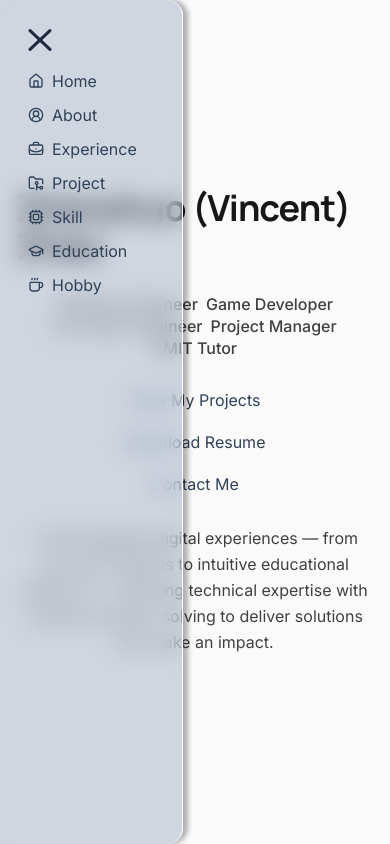
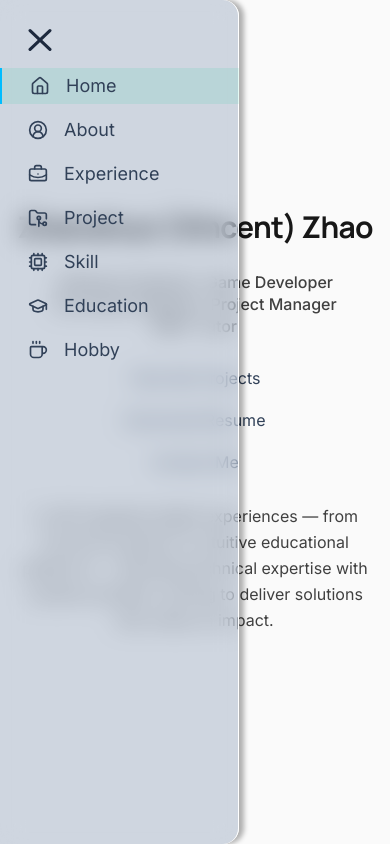
Before and after one commit to ZHENSHUO-ZHAO/portfolio, a React (Vite) app: page / in a window 390 px wide. Both pictures are taken after a click on the button "Open menu". Shown: the top 844 px of the page. Built offline with nearby package versions, Linux system fonts and the light colour scheme.

Commit message:
Added animation to the mobile router.

```diff
--- a/package.json
+++ b/package.json
@@ -4,7 +4,7 @@
   "version": "0.0.0",
   "type": "module",
   "scripts": {
-    "dev": "vite",
+    "dev": "vite --host",
     "build": "tsc -b && vite build",
     "lint": "eslint .",
     "preview": "vite preview"
--- a/src/App.tsx
+++ b/src/App.tsx
@@ -1,4 +1,4 @@
-import { Outlet } from "react-router";
+import { Outlet, useLocation } from "react-router";
 import MobileRouter from "./components/router/MobileRouter";
 import PcRouter from "./components/router/PcRouter";
 import {
@@ -32,6 +32,8 @@ const navList: RouterData = [
 ];
 
 function App() {
+  const location = useLocation();
+
   return (
     <div className="relative size-full flex flex-col justify-center items-center">
       <PcRouter routes={navList} />
--- a/src/components/router/MobileRouter.tsx
+++ b/src/components/router/MobileRouter.tsx
@@ -1,11 +1,13 @@
-import { useEffect, useState } from "react";
-import useMeasure, { type Size } from "../../hooks/measureHook";
+import { useEffect, useRef, useState } from "react";
+import useMeasure from "../../hooks/measureHook";
 import { NavLink } from "react-router";
 import type { RouterData } from "../../App";
+import { AnimatePresence, motion, stagger, type Variants } from "motion/react";
 
 export default function MobileRouter({ routes }: { routes: RouterData }) {
   const [isOpen, setIsOpen] = useState(false);
   const [ref, size] = useMeasure();
+  const toggleRef = useRef<HTMLButtonElement>(null);
 
   useEffect(() => {
     if (!isOpen) return;
@@ -20,12 +22,19 @@ export default function MobileRouter({ routes }: { routes: RouterData }) {
 
   const handleClick = () => {
     window.scrollTo({ top: 0, behavior: "instant" });
+    // Set the focus back to the toggle button when a NavLink is clicked. The aria-hidden of the nav element is set to true, while the focus in still on its child NavLink, which causes a Blocked aria-hidden warning from the browser. Hence, automatically shift the focus back to the toggle button to avoid this.
+    toggleRef.current?.focus();
     setIsOpen(false);
   };
 
   return (
-    <div className="fixed inset-0 lg:hidden">
-      <MenuToggle isOpen={isOpen} setIsOpen={setIsOpen} />
+    <motion.div
+      className="fixed inset-0 lg:hidden"
+      custom={size.height}
+      initial={false}
+      animate={isOpen ? "open" : "closed"}
+    >
+      <MenuToggle ref={toggleRef} isOpen={isOpen} setIsOpen={setIsOpen} />
       <aside ref={ref} className="absolute inset-0">
         <div
           className="absolute inset-0"
@@ -34,43 +43,61 @@ export default function MobileRouter({ routes }: { routes: RouterData }) {
         <nav
           aria-label="Primary"
           aria-hidden={!isOpen}
-          className="relative overflow-y-auto pl-7 pt-17 w-1/2 max-w-full h-screen"
+          className="relative overflow-y-auto pt-17 w-fit min-w-20 max-w-2/3 h-screen"
         >
-          <BackgroundClip isOpen={isOpen} size={size} />
+          <BackgroundClip />
           <div className="relative">
+            <AnimatePresence>
               {isOpen && (
-              <ul className="flex flex-col gap-2" id="mobile-navigation">
+                <motion.ul
+                  variants={listVariants}
+                  initial="closed"
+                  animate="open"
+                  exit="closed"
+                  className="flex flex-col gap-2"
+                  id="mobile-navigation"
+                >
                   {routes.map((item) => (
-                  <li key={item.title}>
+                    <motion.li variants={itemVariants} key={item.title}>
                       <NavLink
                         to={item.to}
                         end={item.end}
-                      className="whitespace-nowrap flex items-center gap-2"
+                        className={({ isActive }) =>
+                          `relative pl-7 pr-20 mr-3 py-1 whitespace-nowrap flex items-center gap-4 ${
+                            isActive
+                              ? "border-l-2 border-l-accent bg-complement/10"
+                              : ""
+                          }`
+                        }
                         onClick={handleClick}
                       >
-                      <item.icon size={16} />
-                      <span>{item.title}</span>
+                        <item.icon size={20} />
+                        <span className="text-lg">{item.title}</span>
                       </NavLink>
-                  </li>
+                    </motion.li>
                   ))}
-              </ul>
+                </motion.ul>
               )}
+            </AnimatePresence>
           </div>
         </nav>
       </aside>
-    </div>
+    </motion.div>
   );
 }
 
 function MenuToggle({
   isOpen,
   setIsOpen,
+  ref,
 }: {
   isOpen: boolean;
   setIsOpen: React.Dispatch<React.SetStateAction<boolean>>;
+  ref: React.Ref<HTMLButtonElement> | undefined;
 }) {
   return (
     <button
+      ref={ref}
       className="fixed top-5 left-5 z-1 size-10 p-2 cursor-pointer"
       onClick={() => setIsOpen((state) => !state)}
       aria-expanded={isOpen}
@@ -78,44 +105,102 @@ function MenuToggle({
       aria-controls="mobile-navigation"
     >
       <svg className="size-full" viewBox="0 0 23 23">
-        {isOpen ? (
-          <>
-            <Path d="M 2 2.5 L 21 20.5" />
-            <Path d="M 2 20.5 L 21 2.5" />
-          </>
-        ) : (
-          <>
-            <Path d="M 2 2.5 L 21 2.5" />
-            <Path d="M 2 11.5 L 21 11.5" />
-            <Path d="M 2 20.5 L 21 20.5" />
-          </>
-        )}
+        <Path
+          d="M 2 2.5 L 21 2.5"
+          variants={{
+            open: { d: "M 2 2.5 L 21 20.5" },
+            closed: { d: "M 2 2.5 L 21 2.5" },
+          }}
+        />
+        <Path
+          d="M 2 11.5 L 21 11.5"
+          variants={{
+            open: { opacity: 0 },
+            closed: { opacity: 1 },
+          }}
+          transition={{ duration: 0.1 }}
+        />
+        <Path
+          d="M 2 20.5 L 21 20.5"
+          variants={{
+            open: { d: "M 2 20.5 L 21 2.5" },
+            closed: { d: "M 2 20.5 L 21 20.5" },
+          }}
+        />
       </svg>
     </button>
   );
 }
 
-function Path({ d }: { d: string }) {
+interface PathProps {
+  d?: string;
+  variants: Variants;
+  transition?: { duration: number };
+}
+
+function Path(pathProps: PathProps) {
   return (
-    <path
+    <motion.path
       className="fill-transparent stroke-3 stroke-slate-800"
       strokeLinecap="round"
-      d={d}
+      {...pathProps}
     />
   );
 }
 
-function BackgroundClip({ isOpen, size }: { isOpen: boolean; size: Size }) {
+const backgroundVariants: Variants = {
+  open: (height = 1000) => ({
+    clipPath: `circle(${height * 2}px at 40px 40px)`,
+    transition: {
+      type: "spring",
+      stiffness: 20,
+      restDelta: 2,
+    },
+  }),
+  closed: {
+    clipPath: "circle(24px at 40px 40px)",
+    transition: {
+      delay: 0.2,
+      type: "spring",
+      stiffness: 400,
+      damping: 40,
+    },
+  },
+};
+
+const listVariants: Variants = {
+  open: {
+    transition: { delayChildren: stagger(0.07, { startDelay: 0.2 }) },
+  },
+  closed: {
+    transition: { delayChildren: stagger(0.05, { from: "last" }) },
+  },
+};
+
+const itemVariants: Variants = {
+  open: {
+    y: 0,
+    opacity: 1,
+    transition: {
+      y: { stiffness: 1000, velocity: -100 },
+    },
+  },
+  closed: {
+    y: 50,
+    opacity: 0,
+    transition: {
+      y: { stiffness: 1000 },
+    },
+  },
+};
+
+function BackgroundClip() {
   return (
-    <div
+    <motion.div
+      variants={backgroundVariants}
       className="absolute inset-0 pointer-events-none bg-slate-400/40 border-r border-white backdrop-blur-md rounded-r-2xl mr-3"
       style={{
         boxShadow: "5px 0 5px rgb(0 0 0 / 30%)",
-        clipPath: `${
-          isOpen
-            ? `circle(${size.height * 2}px at 40px 40px)`
-            : "circle(24px at 40px 40px)"
-        }`,
       }}
     />
   );
--- a/src/pages/Home/Home.tsx
+++ b/src/pages/Home/Home.tsx
@@ -31,7 +31,7 @@ function HomePageHeader() {
 
   return (
     <div className="h-screen flex flex-col gap-7 justify-center items-center">
-      <h1 className="text-4xl font-bold font-hero tracking-tight leading-[1.05] sm:text-5xl lg:text-6xl">
+      <h1 className="text-3xl font-bold font-hero tracking-tight leading-[1.05] sm:text-5xl lg:text-6xl">
         {content.name}
       </h1>
       <ul
```
Lines whose indentation alone changed are shown as unchanged.
